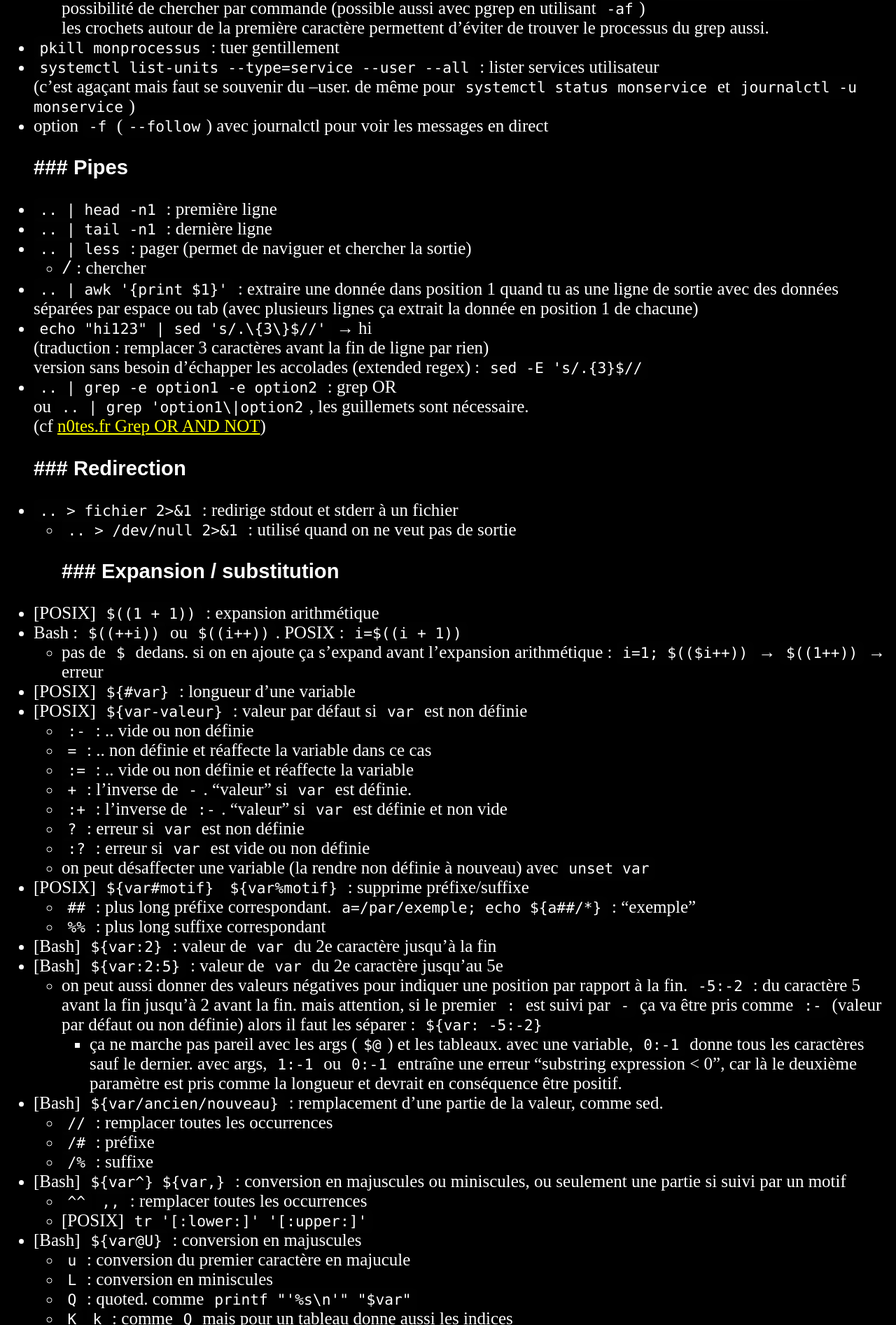
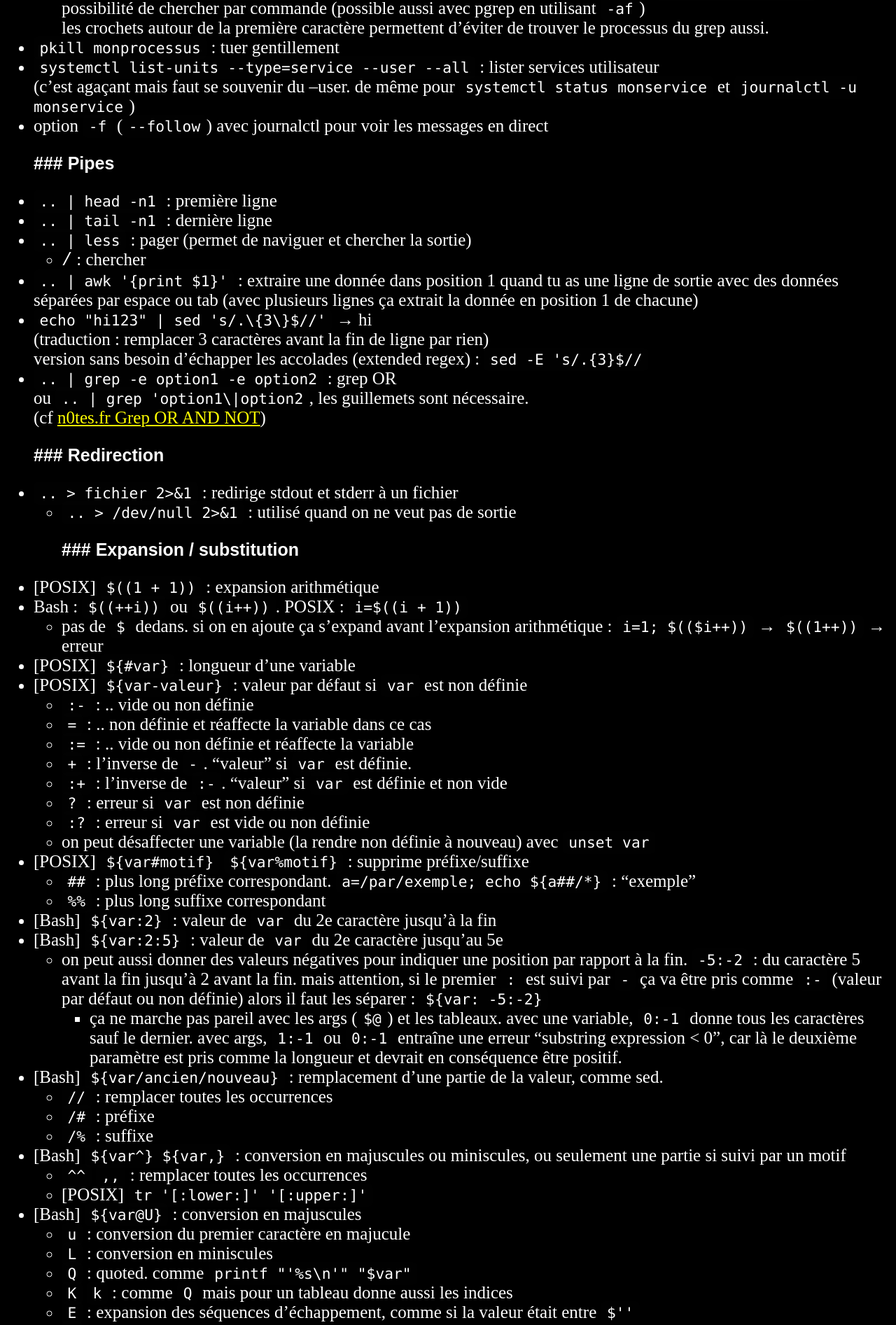
Before and after one commit to plu5/plu5.github.io, a Jekyll site: the page built from _notes/k/linux.md, in a window 1280 px wide. Shown: the part 988-2881 px from the top of the page at 70% size. Built offline with Jekyll 4.4.1, drawn with Linux system fonts in a browser that asks for light colours.

Commit message:
css: fix lower headings font size not matching (was bigger)

```diff
--- a/public/css/irn.css
+++ b/public/css/irn.css
@@ -35,7 +35,7 @@ h1 {
   font-size: inherit;
   counter-reset: the-section;
 }
-h2 {
+h2, h3, h4, h5, h6 {
   font-size: inherit;
 }
 h1::before {
```
